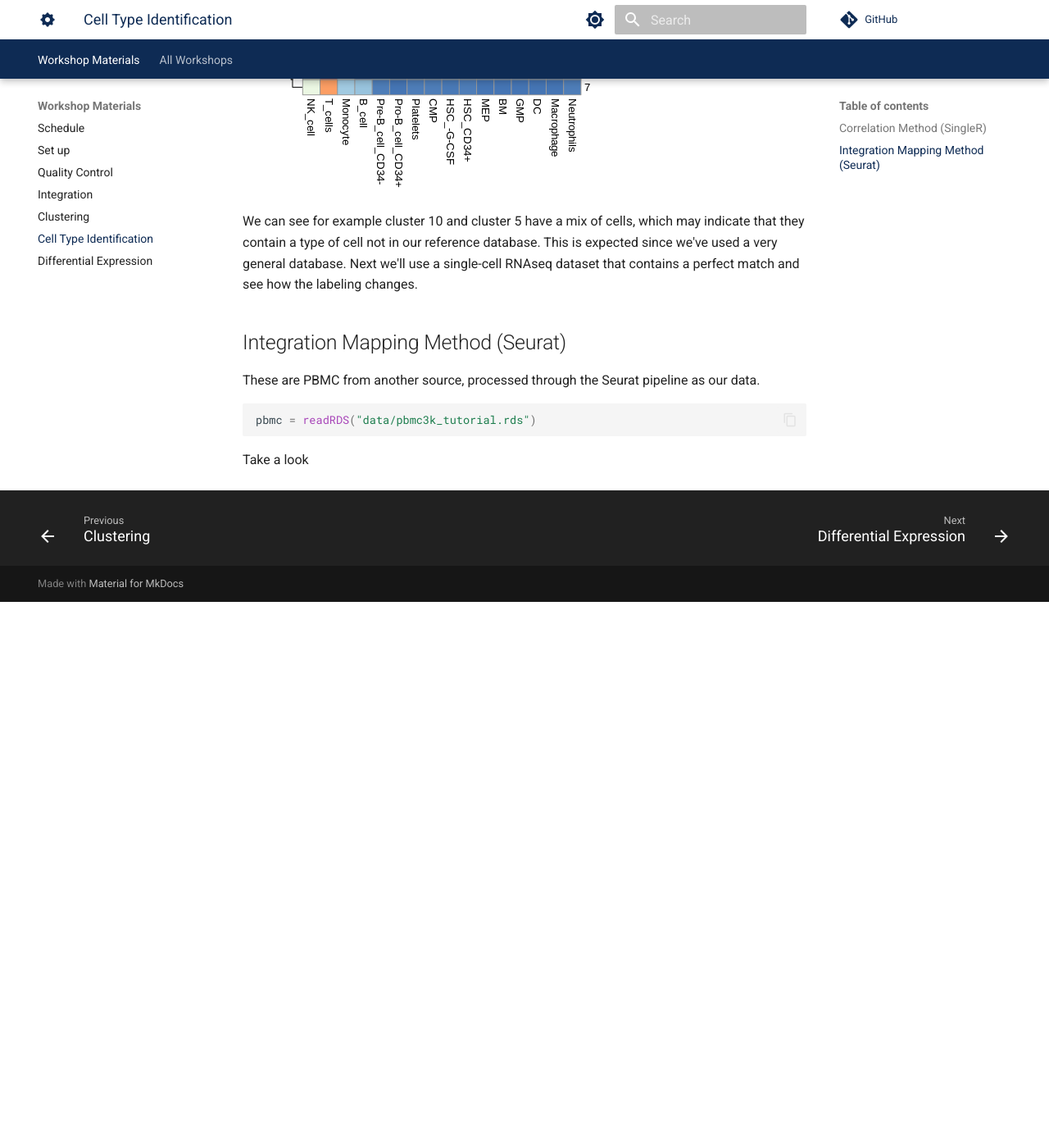
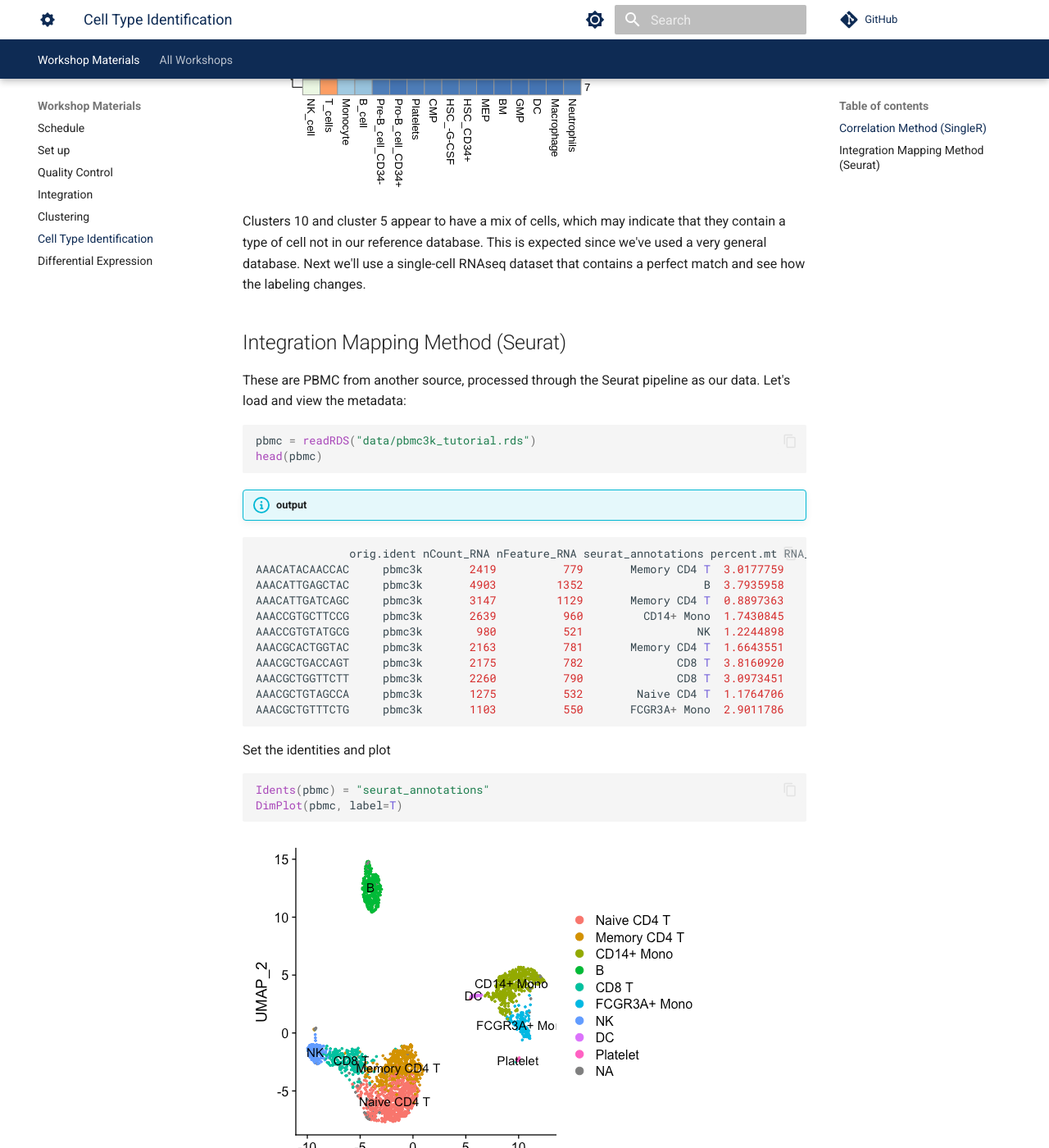
Before and after one commit to best-tufts/intro_to_single_cell_rnaseq, an MkDocs documentation site: the page built from docs/intro_to_single_cell_rnaseq/05_cell_type_identification.md, in a window 1280 px wide and 1400 px high, scrolled down 6760 px. Shown: the whole window at 82% size. Built offline with MkDocs 1.6.1 and Material for MkDocs 9.7.7, drawn with Linux system fonts in a browser that asks for light colours; comment, search, counter and statistics services are not loaded; before the commit the page ends 7494 px from its top, so only the background shows below that; some of the changed text lies outside the part shown.

Commit message:
rough draft of cell type identification

````diff
--- a/docs/intro_to_single_cell_rnaseq/05_cell_type_identification.md
+++ b/docs/intro_to_single_cell_rnaseq/05_cell_type_identification.md
@@ -187,12 +187,93 @@
 ```
 ![](images/pheatmap.png)
 
-We can see for example cluster 10 and cluster 5 have a mix of cells, which may indicate that they contain a type of cell not in our reference database. This is expected since we've used a very general database. Next we'll use a single-cell RNAseq dataset that contains a perfect match and see how the labeling changes.
+Clusters 10 and cluster 5 appear to have a mix of cells, which may indicate that they contain a type of cell not in our reference database. This is expected since we've used a very general database. Next we'll use a single-cell RNAseq dataset that contains a perfect match and see how the labeling changes.
 
 ## Integration Mapping Method (Seurat)
 
-These are PBMC from another source, processed through the Seurat pipeline as our data.
+These are PBMC from another source, processed through the Seurat pipeline as our data. Let's load and view the metadata:
 ```R
 pbmc = readRDS("data/pbmc3k_tutorial.rds")
+head(pbmc)
 ```
-Take a look
+!!! info "output"
+```R
+              orig.ident nCount_RNA nFeature_RNA seurat_annotations percent.mt RNA_snn_res.0.5 seurat_clusters
+AAACATACAACCAC     pbmc3k       2419          779       Memory CD4 T  3.0177759               0               0
+AAACATTGAGCTAC     pbmc3k       4903         1352                  B  3.7935958               3               3
+AAACATTGATCAGC     pbmc3k       3147         1129       Memory CD4 T  0.8897363               2               2
+AAACCGTGCTTCCG     pbmc3k       2639          960         CD14+ Mono  1.7430845               5               5
+AAACCGTGTATGCG     pbmc3k        980          521                 NK  1.2244898               6               6
+AAACGCACTGGTAC     pbmc3k       2163          781       Memory CD4 T  1.6643551               2               2
+AAACGCTGACCAGT     pbmc3k       2175          782              CD8 T  3.8160920               4               4
+AAACGCTGGTTCTT     pbmc3k       2260          790              CD8 T  3.0973451               4               4
+AAACGCTGTAGCCA     pbmc3k       1275          532        Naive CD4 T  1.1764706               4               4
+AAACGCTGTTTCTG     pbmc3k       1103          550       FCGR3A+ Mono  2.9011786               5               5
+```
+
+Set the identities and plot
+```R
+Idents(pbmc) = "seurat_annotations"
+DimPlot(pbmc, label=T)
+```
+![](images/pbmc_label.png)
+
+Make normalization methods agree:
+```R
+pbmc <- SCTransform(pbmc, verbose = TRUE)
+```
+
+Find the transfer anchors:
+```R
+anchors <- FindTransferAnchors(reference = pbmc,
+                               query = seurat_integrated,
+                               dims = 1:30,
+                               reference.reduction = "pca")
+```
+
+Make cell type predictions by transfering the anchors:
+```R
+predictions <- TransferData(anchorset = anchors,
+                            refdata = pbmc$seurat_annotations,
+                            dims = 1:30)
+```
+
+```R
+                     predicted.id prediction.score.Memory.CD4.T prediction.score.B prediction.score.CD14..Mono prediction.score.NK prediction.score.CD8.T
+ctrl_AAACATACAATGCC-1  Naive CD4 T                     0.1323132        0.000000000                   0.0000000                   0            0.003698254
+ctrl_AAACATACATTTCC-1   CD14+ Mono                     0.0000000        0.000000000                   0.6617589                   0            0.000000000
+ctrl_AAACATACCAGAAA-1   CD14+ Mono                     0.0000000        0.000000000                   0.8092495                   0            0.000000000
+ctrl_AAACATACCAGCTA-1   CD14+ Mono                     0.0000000        0.000000000                   0.7856636                   0            0.000000000
+ctrl_AAACATACCATGCA-1  Naive CD4 T                     0.1106743        0.005805717                   0.0000000                   0            0.015044274
+ctrl_AAACATACCTCGCT-1   CD14+ Mono                     0.0000000        0.000000000                   0.8502115                   0            0.000000000
+                      prediction.score.Naive.CD4.T prediction.score.FCGR3A..Mono prediction.score.DC prediction.score.Platelet prediction.score.max
+ctrl_AAACATACAATGCC-1                    0.8639886                     0.0000000           0.0000000                         0            0.8639886
+ctrl_AAACATACATTTCC-1                    0.0000000                     0.1643801           0.1624098                         0            0.6617589
+ctrl_AAACATACCAGAAA-1                    0.0000000                     0.1609336           0.0000000                         0            0.8092495
+ctrl_AAACATACCAGCTA-1                    0.0000000                     0.1046896           0.0000000                         0            0.7856636
+ctrl_AAACATACCATGCA-1                    0.8624720                     0.0000000           0.0000000                         0            0.8624720
+ctrl_AAACATACCTCGCT-1                    0.0000000                     0.1220872           0.0000000                         0            0.8502115
+```
+
+Add the predicted id to the metadata:
+```R
+seurat_integrated <- AddMetaData(seurat_integrated,
+                                 metadata = predictions)
+```
+
+Set the Idents and plot:
+```R
+Idents(seurat_integrated) = "predicted.id"
+DimPlot(seurat_integrated, label=T )
+```
+![](images/integration_mapping_labeled.png)
+
+
+We can view the breakdown per cluster as a heatmap:
+```R
+tab <- table(cluster=seurat_integrated$integrated_snn_res.0.4, label=seurat_integrated$predicted.id)
+pheatmap(log10(tab+10))
+```
+![](images/heatmap_integration_mapping.png)
+
+Now it is more clear that cluster 5 is CD8-T and cluster 10 is Dendritic Cells.
````
Also changed, not shown: docs/intro_to_single_cell_rnaseq/images/heatmap_integration_mapping.png (added), docs/intro_to_single_cell_rnaseq/images/integration_mapping_labeled.png (added), docs/intro_to_single_cell_rnaseq/images/pbmc_label.png (added), 3 other files.
